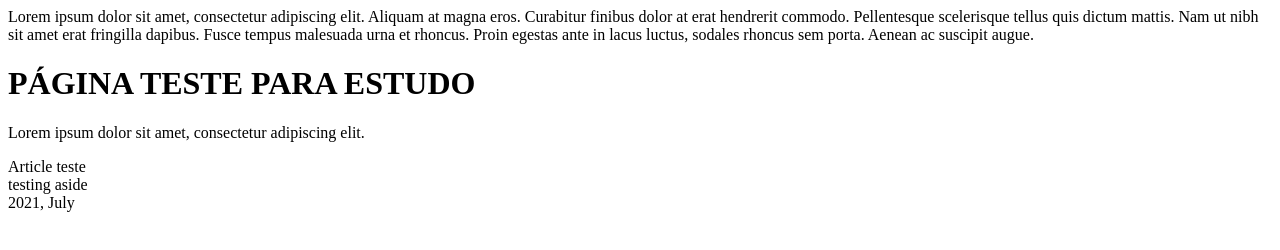
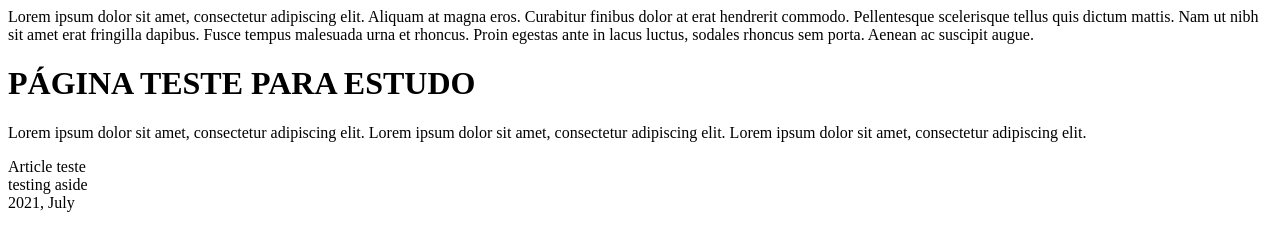
Before and after one commit to lenodeoliveira/git-study-repository, a plain HTML site: page index.html in a window 1280 px wide. Drawn offline with Linux system fonts and the light colour scheme.

Commit message:
Create paragraph

```diff
--- a/index.html
+++ b/index.html
@@ -11,7 +11,12 @@
         Lorem ipsum dolor sit amet, consectetur adipiscing elit. Aliquam at magna eros. Curabitur finibus dolor at erat hendrerit commodo. Pellentesque scelerisque tellus quis dictum mattis. Nam ut nibh sit amet erat fringilla dapibus. Fusce tempus malesuada urna et rhoncus. Proin egestas ante in lacus luctus, sodales rhoncus sem porta. Aenean ac suscipit augue.
         </article>
     <h1>PÁGINA TESTE PARA ESTUDO</h1>
-    <p>Lorem ipsum dolor sit amet, consectetur adipiscing elit. </p>
+    <p>
+        Lorem ipsum dolor sit amet, consectetur adipiscing elit.
+        Lorem ipsum dolor sit amet, consectetur adipiscing elit.
+        Lorem ipsum dolor sit amet, consectetur adipiscing elit.
+
+    </p>
     <article>
         Article teste
         </article>
```
